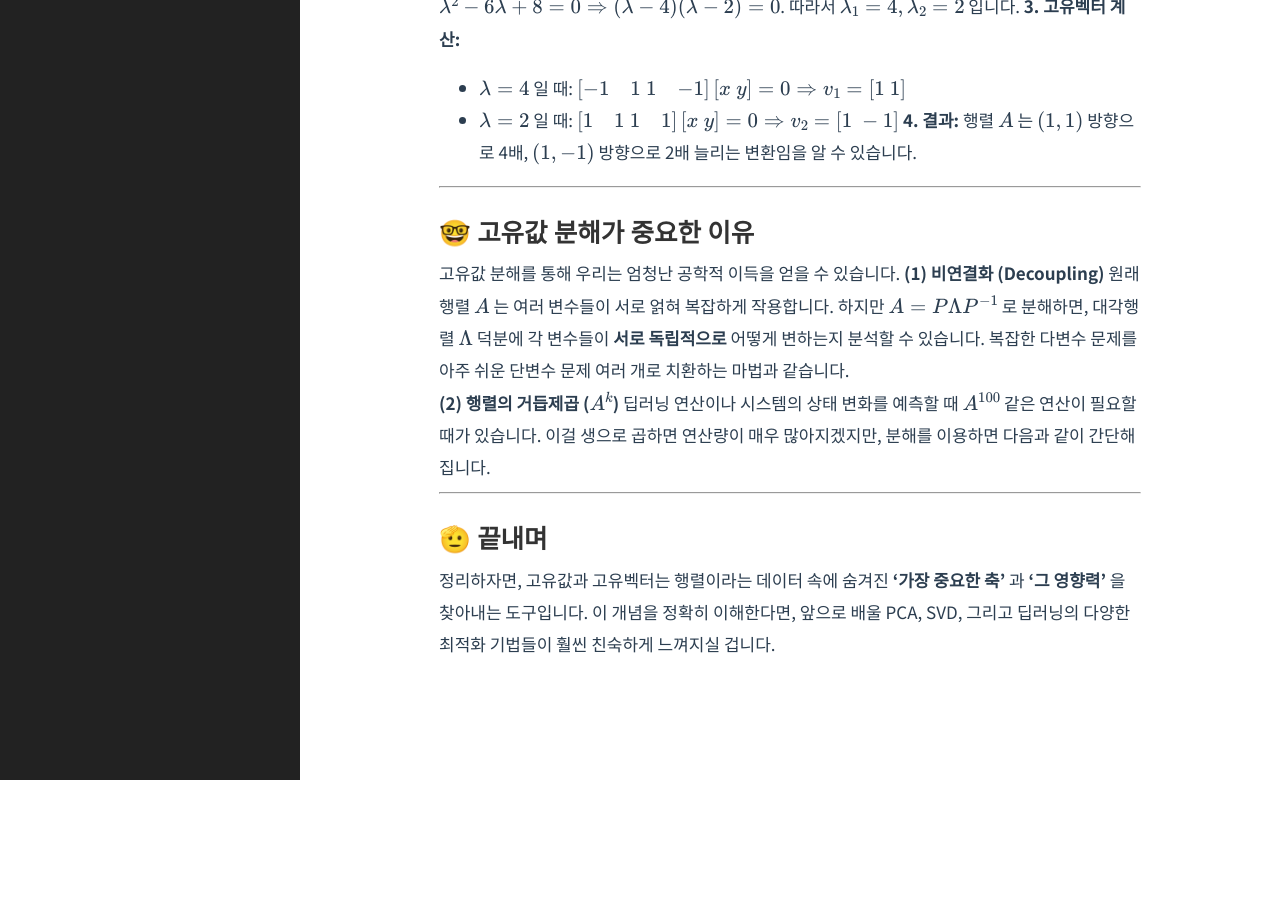
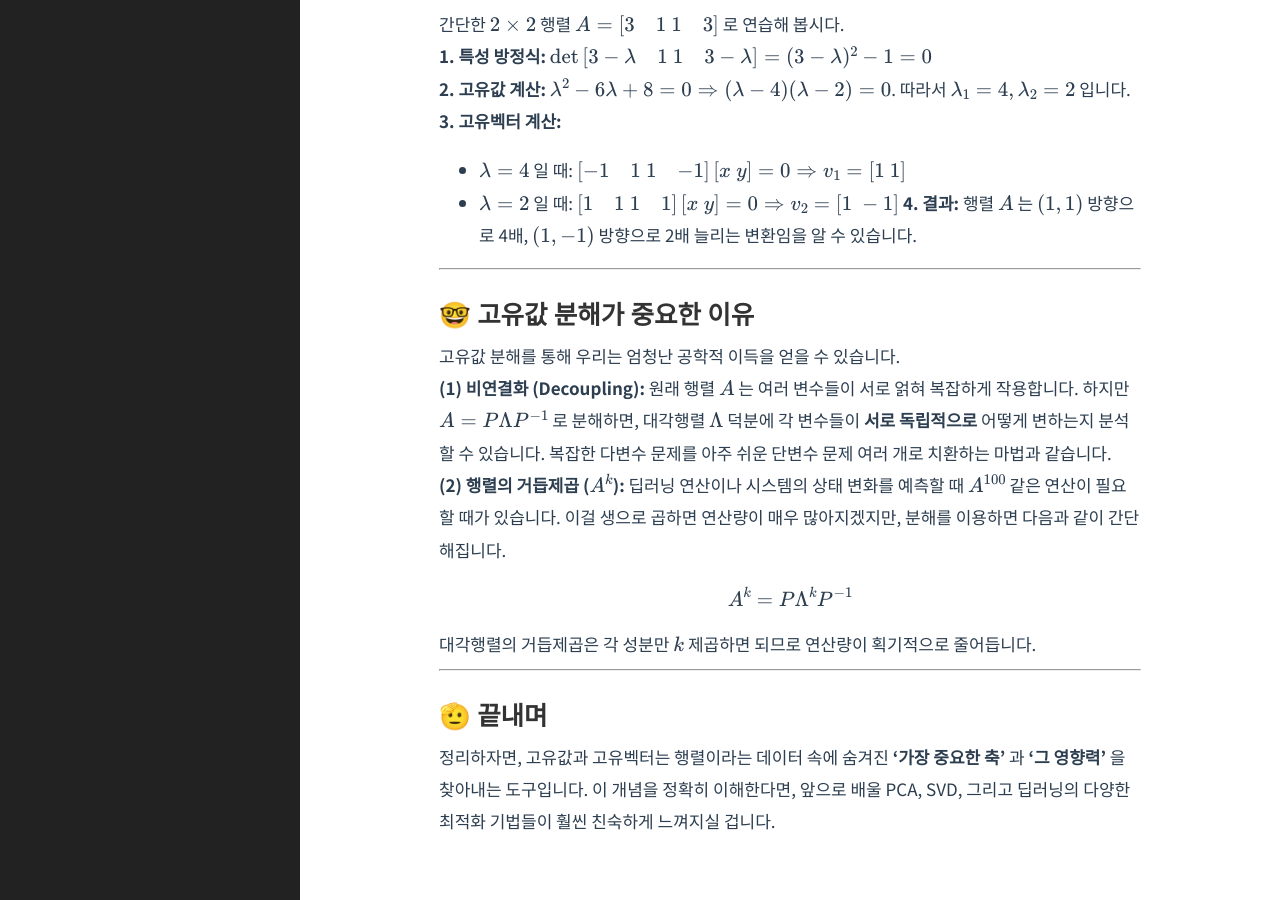
Before and after one commit to Youngjun-CV/Youngjun-CV.github.io, a Jekyll site: the page built from _posts/linear algebra/2026-03-23-eigenvalue-eigenvector.markdown, in a window 1280 px wide and 900 px high, scrolled down 2351 px. Built offline with Jekyll 4.4.1, drawn with Linux system fonts in a browser that asks for light colours; formulas are drawn with MathJax 3; before the commit the page ends 3131 px from its top, so only the background shows below that.

Commit message:
Update 2026-03-23-eigenvalue-eigenvector.markdown

```diff
--- a/_posts/linear algebra/2026-03-23-eigenvalue-eigenvector.markdown
+++ b/_posts/linear algebra/2026-03-23-eigenvalue-eigenvector.markdown
@@ -18,7 +18,7 @@ category: LinearAlgebra
 ## 🔎 고유값과 고유벡터의 정의
 먼저 수학적인 정의부터 명확히 짚고 넘어가겠습니다. $n \times n$ 정방행렬 $A$ 에 대하여, 0이 아닌 벡터 $v$ 가 다음 식을 만족할 때 $v$ 를 **고유벡터**, $\lambda$ 를 **고유값** 이라고 부릅니다.
 
-$Av = \lambda v$
+$$Av = \lambda v$$
 
 * **$A$ :** 선형 변환 (데이터에 가해지는 어떤 작용)
 * **$v$ :** 고유벡터 (변환 후에도 방향이 변하지 않는 직선상의 벡터)
@@ -42,11 +42,11 @@ $Av = \lambda v$
 ## ✏️ 고유값과 고유벡터 구하기: 특성 방정식
 이 특별한 값들을 찾는 방법은 생각보다 간단합니다. 정의식 $Av = \lambda v$ 를 살짝 변형해 보겠습니다.
 
-$(A - \lambda I)v = 0$
+$$(A - \lambda I)v = 0$$
 
 여기서 $v$가 0이 아닌 유의미한 해를 가지려면, 앞의 행렬 $(A - \lambda I)$ 가 역행렬을 가지지 않아야 합니다. 따라서 행렬식(Determinant)이 0이 되어야 한다는 **특성 방정식** 이 도출됩니다.
 
-$\det(A - \lambda I) = 0$
+$$\det(A - \lambda I) = 0$$
 
 이 방정식을 풀면 $\lambda$ 값들을 구할 수 있고, 구해진 $\lambda$ 를 다시 $(A - \lambda I)v = 0$ 에 대입하면 대응하는 고유벡터 $v$ 를 찾아낼 수 있습니다.
 
@@ -55,7 +55,7 @@ $\det(A - \lambda I) = 0$
 ## 🧱 행렬 전체로 확장하기: 대각화 (Diagonalization)
 이제 개별 벡터 하나하나가 아니라, 행렬 전체를 이 고유값과 고유벡터들의 조합으로 분해해 봅시다. 만약 $n \times n$ 행렬 $A$ 가 $n$ 개의 선형 독립인 고유벡터를 가진다면, 이들을 열벡터로 하는 행렬 $P$ 를 만들 수 있습니다.
 
-$A = P \Lambda P^{-1}$
+$$A = P \Lambda P^{-1}$$
 
 * **$P$ :** 고유벡터들을 열로 나열한 행렬 (기저 변환)
 * **$\Lambda$ :** 대각 성분이 고유값들로 이루어진 대각행렬 (크기 조정)
@@ -67,8 +67,11 @@ $A = P \Lambda P^{-1}$
 
 ## 📏 실제 계산 예시
 간단한 $2 \times 2$ 행렬 $A = \begin{bmatrix} 3 & 1 \\ 1 & 3 \end{bmatrix}$ 로 연습해 봅시다.
+
 **1. 특성 방정식:** $\det\begin{bmatrix} 3-\lambda & 1 \\ 1 & 3-\lambda \end{bmatrix} = (3-\lambda)^2 - 1 = 0$
+
 **2. 고유값 계산:** $\lambda^2 - 6\lambda + 8 = 0 \Rightarrow (\lambda - 4)(\lambda - 2) = 0$. 따라서 $\lambda_1 = 4, \lambda_2 = 2$ 입니다.
+
 **3. 고유벡터 계산:**
   * $\lambda = 4$ 일 때: $\begin{bmatrix} -1 & 1 \\ 1 & -1 \end{bmatrix} \begin{bmatrix} x \\ y \end{bmatrix} = 0 \Rightarrow v_1 = \begin{bmatrix} 1 \\ 1 \end{bmatrix}$
   * $\lambda = 2$ 일 때: $\begin{bmatrix} 1 & 1 \\ 1 & 1 \end{bmatrix} \begin{bmatrix} x \\ y \end{bmatrix} = 0 \Rightarrow v_2 = \begin{bmatrix} 1 \\ -1 \end{bmatrix}$
@@ -78,11 +81,16 @@ $A = P \Lambda P^{-1}$
 
 ## 🤓 고유값 분해가 중요한 이유
 고유값 분해를 통해 우리는 엄청난 공학적 이득을 얻을 수 있습니다.
-**(1) 비연결화 (Decoupling)**
+
+**(1) 비연결화 (Decoupling):**
 원래 행렬 $A$ 는 여러 변수들이 서로 얽혀 복잡하게 작용합니다. 하지만 $A = P \Lambda P^{-1}$ 로 분해하면, 대각행렬 $\Lambda$ 덕분에 각 변수들이 **서로 독립적으로** 어떻게 변하는지 분석할 수 있습니다. 복잡한 다변수 문제를 아주 쉬운 단변수 문제 여러 개로 치환하는 마법과 같습니다.
 
-**(2) 행렬의 거듭제곱 ($A^k$)**
+**(2) 행렬의 거듭제곱 ($A^k$):**
 딥러닝 연산이나 시스템의 상태 변화를 예측할 때 $A^{100}$ 같은 연산이 필요할 때가 있습니다. 이걸 생으로 곱하면 연산량이 매우 많아지겠지만, 분해를 이용하면 다음과 같이 간단해집니다.
+
+$$A^k = P \Lambda^k P^{-1}$$
+
+대각행렬의 거듭제곱은 각 성분만 $k$ 제곱하면 되므로 연산량이 획기적으로 줄어듭니다.
 
 ---
 
```
